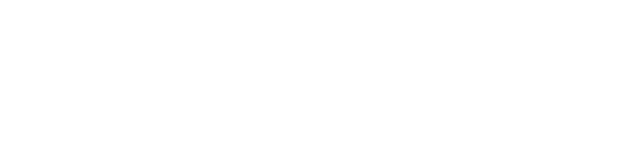
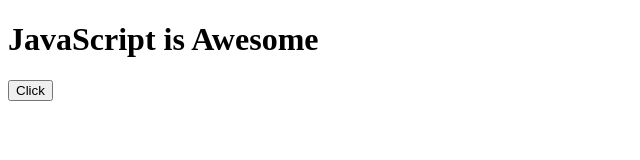
Before and after one commit to Prince-919/JavaScriptAToZ, a plain HTML site: page 9-DOM/index.html in a window 1280 px wide. Shown: the whole page, without its empty margins (0-640 px from the left). Drawn offline with Linux system fonts and the light colour scheme.

Commit message:
Dom Events

```diff
--- a/9-DOM/index.html
+++ b/9-DOM/index.html
@@ -13,9 +13,8 @@
     <h1 class="heading">This is another heading</h1> -->
 
 
-    <div class="parent">
-
-    </div>
+    <h1 id="heading">JavaScript is Awesome</h1>
+    <button id="btn">Click</button>
 
 
     <script src="./app.js"></script>
```
Also changed, not shown: 9-DOM/app.js (+12 -0 lines).
